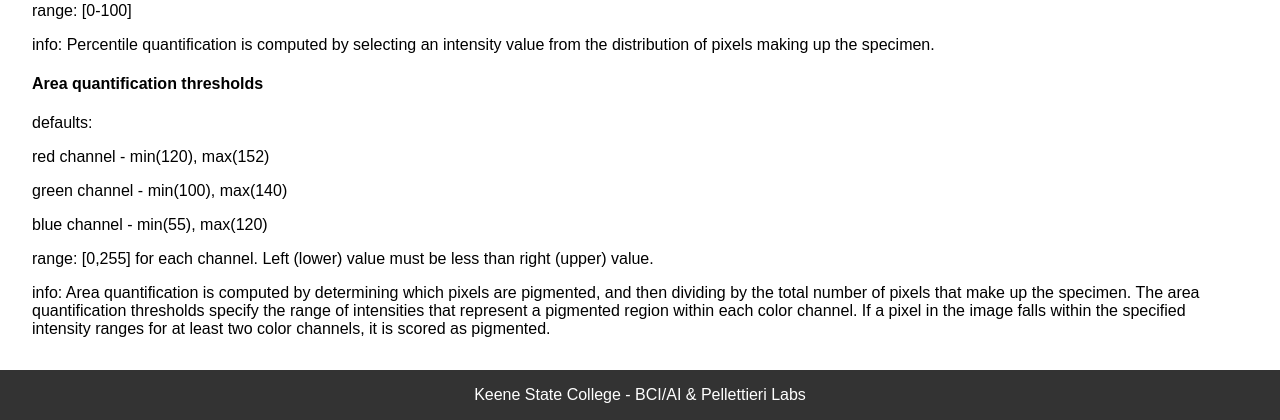
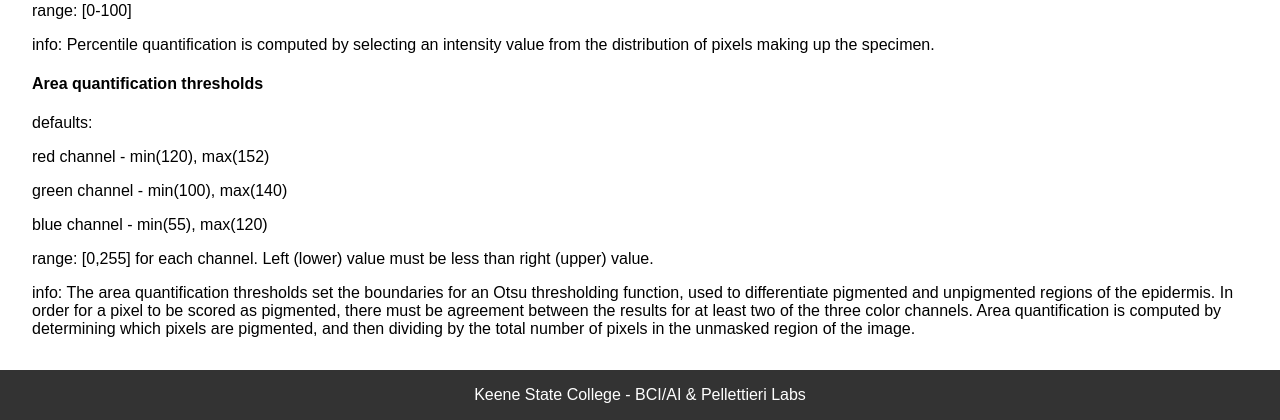
Before and after one commit to matthewpittendreigh/planarachrome, a Flask app: page /help in a window 1280 px wide. Shown: the part 553-973 px from the top of the page. Run offline with Flask 2, Linux system fonts and the light colour scheme.

Commit message:
Clarifications to README and help page

```diff
--- a/app/templates/help.html
+++ b/app/templates/help.html
@@ -55,7 +55,7 @@
                 <p>green channel - min(100), max(140)</p>
                 <p>blue channel - min(55), max(120)</p>
                 <p>range: [0,255] for each channel. Left (lower) value must be less than right (upper) value.</p>
-                <p>info: Area quantification is computed by determining which pixels are pigmented, and then dividing by the total number of pixels that make up the specimen. The area quantification thresholds specify the range of intensities that represent a pigmented region within each color channel. If a pixel in the image falls within the specified intensity ranges for at least two color channels, it is scored as pigmented.</p>
+                <p>info: The area quantification thresholds set the boundaries for an Otsu thresholding function, used to differentiate pigmented and unpigmented regions of the epidermis. In order for a pixel to be scored as pigmented, there must be agreement between the results for at least two of the three color channels. Area quantification is computed by determining which pixels are pigmented, and then dividing by the total number of pixels in the unmasked region of the image.</p>
             </div>
         </div>
     </body>
```
Also changed, not shown: README.md.
